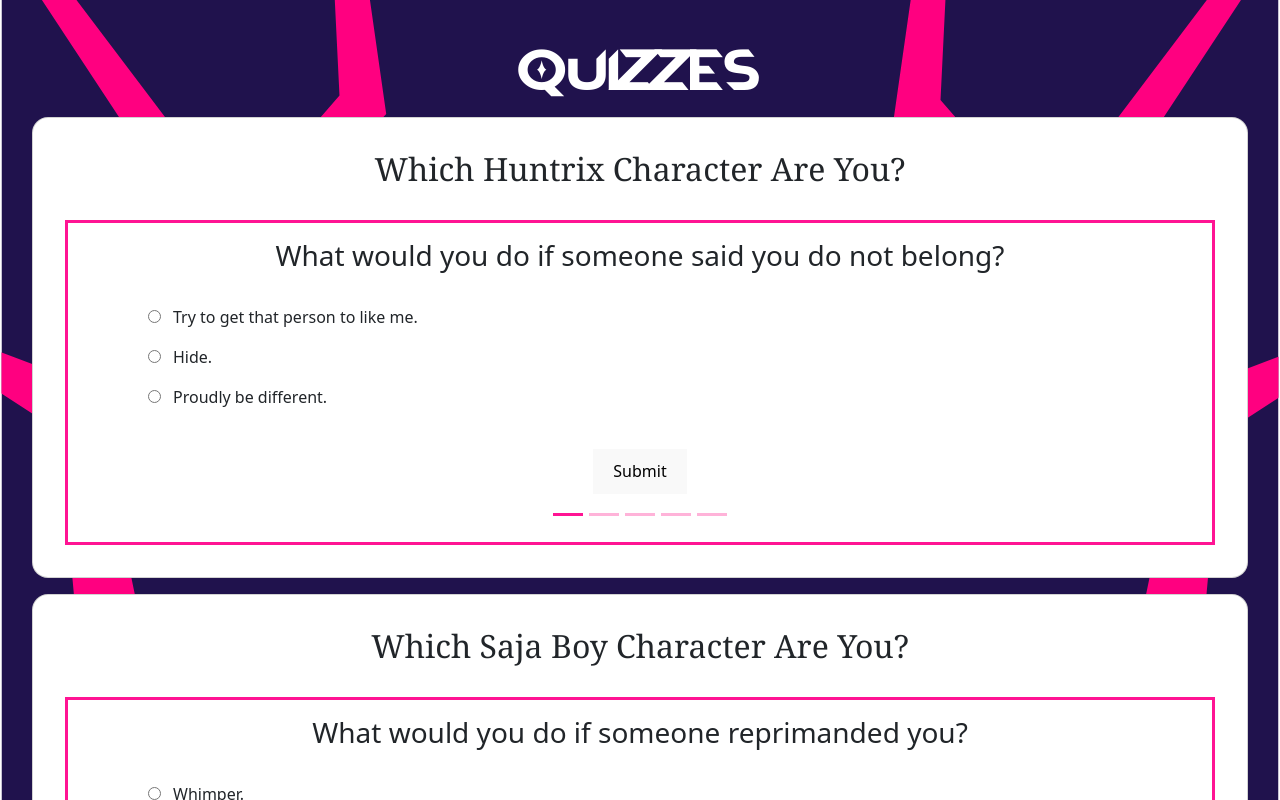
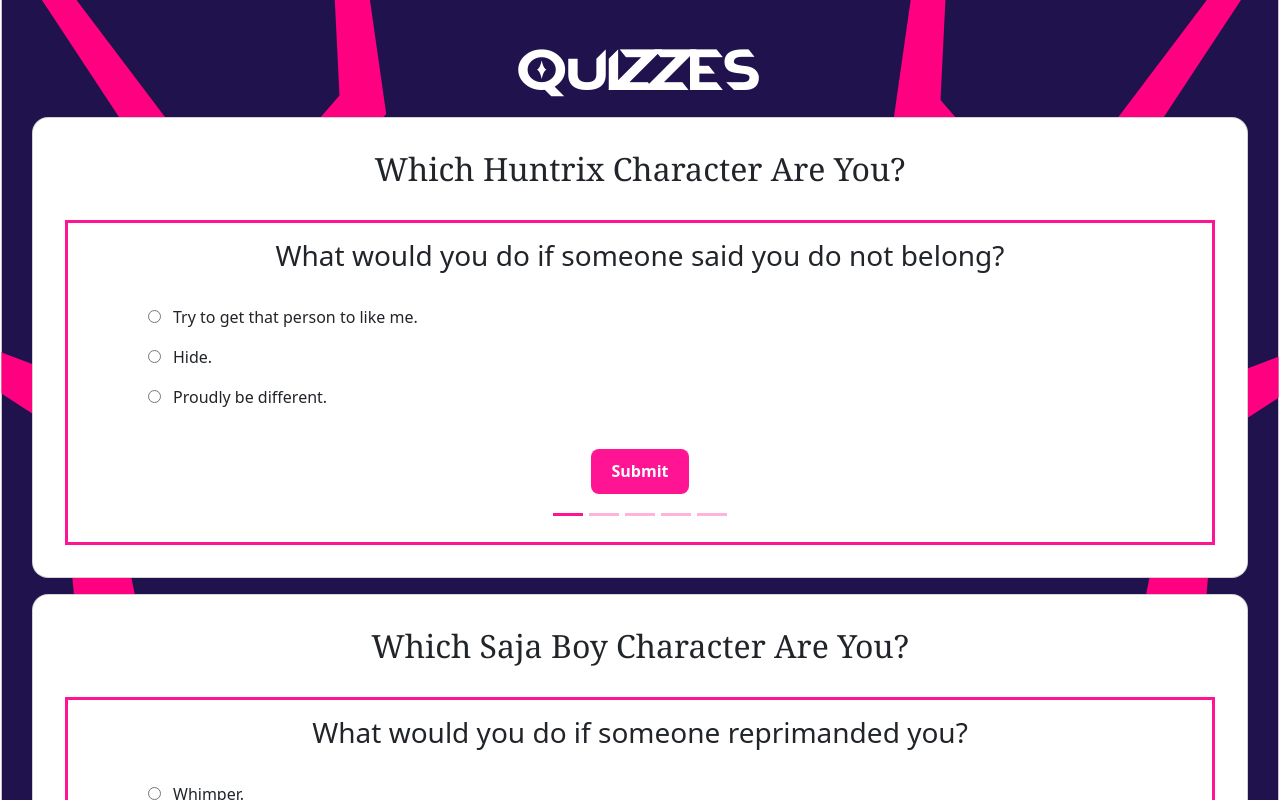
Before and after one commit to CS571-F25/p52, a React (Vite) app: page /#/quizzes in a window 1280 px wide. Shown: the top 800 px of the page. Built offline with nearby package versions, Linux system fonts and the light colour scheme.

Commit message:
Added styling to buttons

```diff
--- a/src/components/Quiz.jsx
+++ b/src/components/Quiz.jsx
@@ -147,6 +147,7 @@ export default function Quiz(props) {
                                     }, 1000); // delay (in milliseconds) so the user does not see the reset
                                 }
                             }}
+                            className="quiz-button"
                         >Submit</button>
                         <br/><br/><br/>
                     </Carousel.Item>
@@ -171,6 +172,7 @@ export default function Quiz(props) {
                             setResult("");
                         }, 1000); // delay (in milliseconds) so the user does not see the reset
                     }}
+                    className="quiz-button"
                 >Restart</button>
                 <br/><br/><br/>
             </Carousel.Item>
--- a/src/index.css
+++ b/src/index.css
@@ -47,6 +47,13 @@
 .card {
   border-radius: 1rem !important;
   margin-bottom: 16px;
+}
+
+.quiz-button {
+  background-color:#ff1493;
+  color: white;
+  font-weight: bold;
+  border-radius: 0.5rem;
 }
 
 h2 {
```
